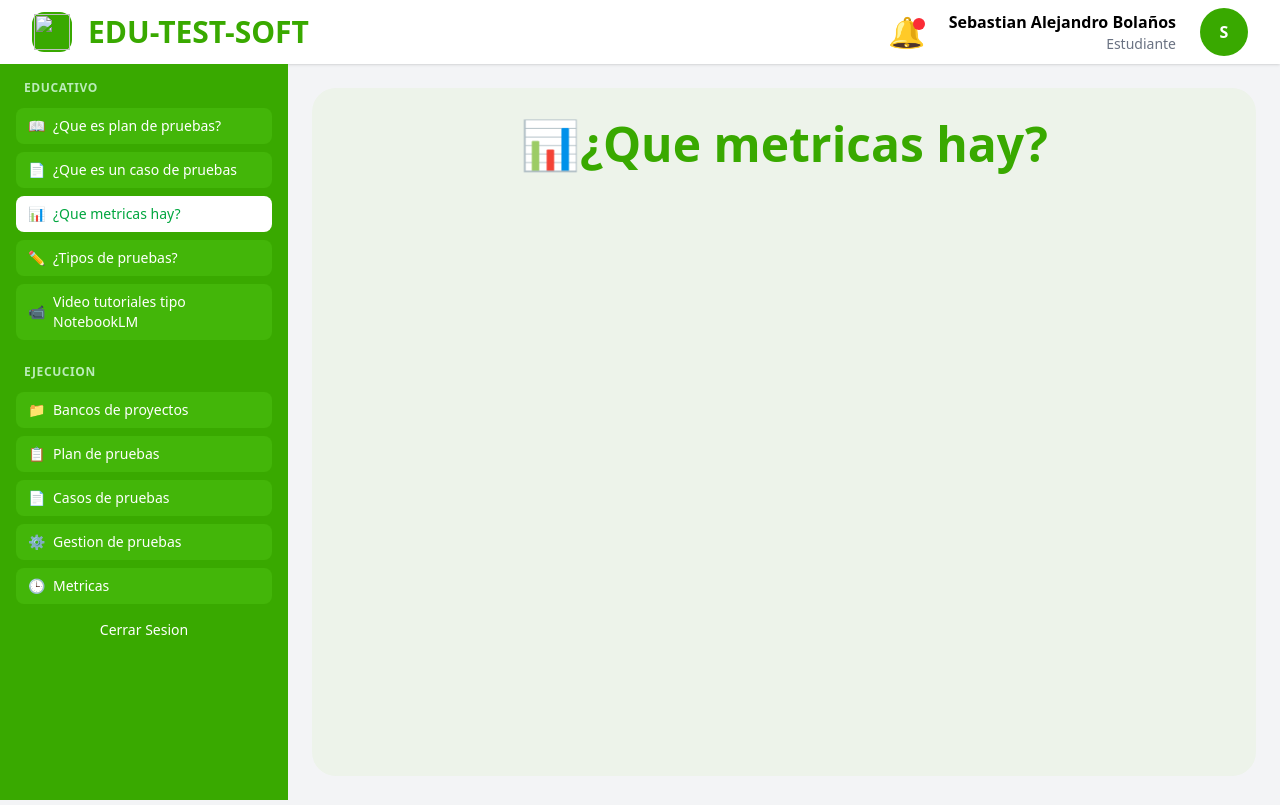
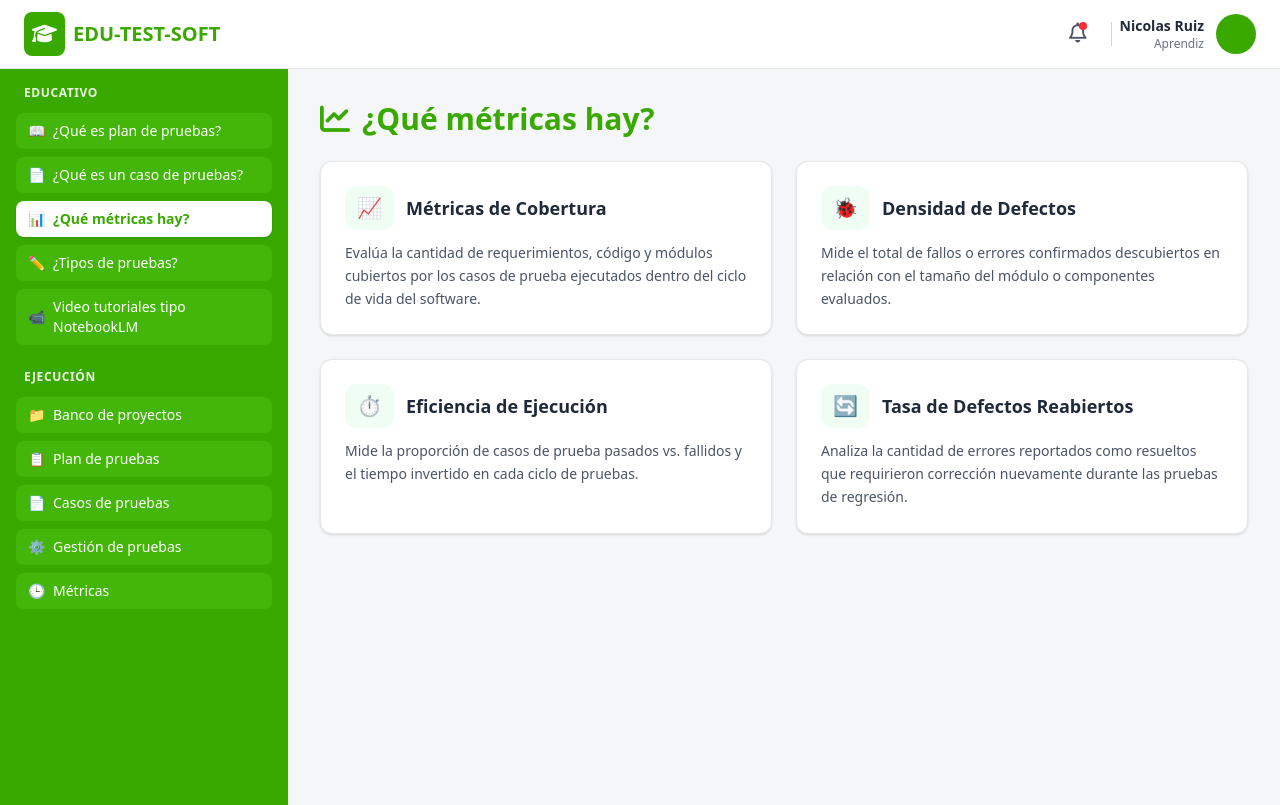
Before and after one commit to nicolasruizc05/Edu-test-soft, a website: page Edu-Metricas.html in a window 1280 px wide. Drawn offline with Linux system fonts and the light colour scheme.

Commit message:
subir Edu-Metricas

```diff
--- a/Edu-Metricas.html
+++ b/Edu-Metricas.html
@@ -1,157 +1,202 @@
 <!DOCTYPE html>
 <html lang="es">
+
 <head>
     <meta charset="UTF-8">
     <meta name="viewport" content="width=device-width, initial-scale=1.0">
-    <link rel="stylesheet" href="src/output.css">
-    <title>EDU-TEST-SOFT</title>
+    <link class="styles" rel="stylesheet" href="src/output.css">
+    <link rel="stylesheet" href="https://cdnjs.cloudflare.com/ajax/libs/font-awesome/6.4.0/css/all.min.css">
+    <title>EDU-TEST-SOFT - ¿Qué métricas hay?</title>
+    <!-- Estilo personalizado para el efecto hover de la barra lateral -->
+    <style>
+        .btn-sidebar-sena {
+            background-color: #43b609;
+            color: #ffffff;
+            transition: all 0.2s ease-in-out;
+        }
 
-
+        .btn-sidebar-sena:hover {
+            background-color: #ffffff !important;
+            color: #39a900 !important;
+        }
+    </style>
 </head>
 
-<body>
-    <body class="bg-gray-100">
+<body class="bg-gray-50 font-sans min-h-screen flex flex-col">
+
+    <!-- CABECERA (HEADER) -->
+    <header class="bg-white border-b border-gray-200 px-6 py-3 flex justify-between items-center z-10">
+        <!-- Logo Institucional como enlace a página principal -->
+        <a href="pagina_principal.html"
+            class="flex items-center space-x-2 font-bold text-xl hover:opacity-90 transition" style="color: #39a900;">
+            <div class="text-white p-2 rounded-lg" style="background-color: #39a900;">
+                <i class="fa-solid fa-graduation-cap"></i>
+            </div>
+            <span>EDU-TEST-SOFT</span>
+        </a>
+
+        <div class="flex items-center space-x-4">
+            <button class="text-gray-600 hover:text-gray-800 relative">
+                <i class="fa-regular fa-bell text-xl"></i>
+                <span class="absolute top-0 right-0 w-2 h-2 bg-red-500 rounded-full"></span>
+            </button>
+            <div class="border-l border-gray-300 h-6 mx-2"></div>
+            <div class="flex items-center space-x-3">
+                <div class="text-right">
+                    <p class="text-sm font-semibold text-gray-800" id="name"></p>
+                    <p class="text-xs text-gray-500" id="role"></p>
+                </div>
+
+                <div id="avatar-iniciales"
+                    class="w-10 h-10 text-white rounded-full flex items-center justify-center font-bold"
+                    style="background-color: #39a900;">
+                </div>
+            </div>
+        </div>
+    </header>
 
     <!-- CONTENEDOR PRINCIPAL -->
-    <div class="h-screen flex flex-col">
+    <div class="flex flex-1">
 
-        <!--HEADER-->
-        <header class="h-20 bg-white shadow flex justify-between items-center px-8">
+        <!-- BARRA LATERAL -->
+        <aside
+            class="w-72 h-[calc(100vh-64px)] text-white p-4 flex flex-col gap-6 font-sans shrink-0 overflow-y-auto shadow-md"
+            style="background-color: #39a900;">
 
-            <!-- Logo -->
-            <div class="flex items-center gap-4">
+            <!-- Sección: EDUCATIVO -->
+            <div>
+                <h3 class="text-xs font-bold uppercase tracking-wider text-white opacity-90 mb-3 px-2">
+                    EDUCATIVO
+                </h3>
+                <div class="flex flex-col gap-2">
+                    <a href="edu-plan-pruebas.html"
+                        class="btn-sidebar-sena flex items-center gap-2 px-3 py-2 text-sm font-medium rounded-lg">
+                        <span>📖</span><span>¿Qué es plan de pruebas?</span>
+                    </a>
+                    <a href="edu-caso-pruebas.html"
+                        class="btn-sidebar-sena flex items-center gap-2 px-3 py-2 text-sm font-medium rounded-lg">
+                        <span>📄</span><span>¿Qué es un caso de pruebas?</span>
+                    </a>
+                    <!-- Elemento Activo -->
+                    <a href="#"
+                        class="flex items-center gap-2 px-3 py-2 bg-white text-sm font-bold rounded-lg shadow-sm"
+                        style="color: #39a900;">
+                        <span>📊</span><span>¿Qué métricas hay?</span>
+                    </a>
+                    <a href="Edu-Tipos-Pruebas.html"
+                        class="btn-sidebar-sena flex items-center gap-2 px-3 py-2 text-sm font-medium rounded-lg">
+                        <span>✏️</span><span>¿Tipos de pruebas?</span>
+                    </a>
+                    <a href="videos_Tutiorales.html"
+                        class="btn-sidebar-sena flex items-center gap-2 px-3 py-2 text-sm font-medium rounded-lg">
+                        <span>📹</span><span>Video tutoriales tipo NotebookLM</span>
+                    </a>
+                </div>
+            </div>
 
-                <div class="w-10 h-10 rounded-xl bg-[#39a900] flex justify-center items-center">
+            <!-- Sección: EJECUCIÓN -->
+            <div>
+                <h3 class="text-xs font-bold uppercase tracking-wider text-white opacity-90 mb-3 px-2">
+                    EJECUCIÓN
+                </h3>
+                <div class="flex flex-col gap-2">
+                    <a href="banco_de_proyectos.html"
+                        class="btn-sidebar-sena flex items-center gap-2 px-3 py-2 text-sm font-medium rounded-lg">
+                        <span>📁</span><span>Banco de proyectos</span>
+                    </a>
+                    <a href="plan_de_pruebas.html"
+                        class="btn-sidebar-sena flex items-center gap-2 px-3 py-2 text-sm font-medium rounded-lg">
+                        <span>📋</span><span>Plan de pruebas</span>
+                    </a>
+                    <a href="casos_de_pruebas.html"
+                        class="btn-sidebar-sena flex items-center gap-2 px-3 py-2 text-sm font-medium rounded-lg">
+                        <span>📄</span><span>Casos de pruebas</span>
+                    </a>
+                    <a href="#"
+                        class="btn-sidebar-sena flex items-center gap-2 px-3 py-2 text-sm font-medium rounded-lg">
+                        <span>⚙️</span><span>Gestión de pruebas</span>
+                    </a>
+                    <a href="metricas.html"
+                        class="btn-sidebar-sena flex items-center gap-2 px-3 py-2 text-sm font-medium rounded-lg">
+                        <span>🕒</span><span>Métricas</span>
+                    </a>
+                </div>
+            </div>
+        </aside>
 
-                    <img src="img/30e0ec13-211c-4ae3-9c57-1874f6b2faf1.png" class="w-9 h-9">
+        <!-- ÁREA DE CONTENIDO (MAIN) -->
+        <main id="que-metricas" class="flex-1 p-8 bg-gray-100/60 overflow-y-auto scroll-smooth">
 
+            <!-- Título de Sección -->
+            <div class="flex items-center space-x-3 mb-6">
+                <i class="fa-solid fa-chart-line text-3xl" style="color: #39a900;"></i>
+                <h1 class="text-3xl font-bold" style="color: #39a900;">¿Qué métricas hay?</h1>
+            </div>
+
+            <!-- Tarjetas Interactivas de Contenido -->
+            <div class="grid grid-cols-1 md:grid-cols-2 gap-6 max-w-5xl">
+
+                <!-- Métricas de Cobertura -->
+                <div class="bg-white border border-gray-200 rounded-xl p-6 shadow-sm hover:shadow-md transition">
+                    <div class="flex items-center space-x-3 mb-3">
+                        <div class="bg-green-50 px-3 py-2 rounded-xl text-xl font-bold" style="color: #39a900;">
+                            📈
+                        </div>
+                        <h2 class="font-bold text-gray-800 text-lg">Métricas de Cobertura</h2>
+                    </div>
+                    <p class="text-sm text-gray-600 leading-relaxed">
+                        Evalúa la cantidad de requerimientos, código y módulos cubiertos por los casos de prueba
+                        ejecutados dentro del ciclo de vida del software.
+                    </p>
                 </div>
 
-                <h1 class="text-3xl font-bold text-[#39a900]">
-                    EDU-TEST-SOFT
-                </h1>
-
-            </div>
-
-            <!-- Usuario -->
-            <div class="flex items-center gap-6">
-
-                <div class="relative text-3xl">
-
-                    🔔
-
-                    <span class="absolute top-1 right-0 w-3 h-3 bg-red-500 rounded-full"></span>
-
+                <!-- Densidad de Defectos -->
+                <div class="bg-white border border-gray-200 rounded-xl p-6 shadow-sm hover:shadow-md transition">
+                    <div class="flex items-center space-x-3 mb-3">
+                        <div class="bg-green-50 px-3 py-2 rounded-xl text-xl font-bold" style="color: #39a900;">
+                            🐞
+                        </div>
+                        <h2 class="font-bold text-gray-800 text-lg">Densidad de Defectos</h2>
+                    </div>
+                    <p class="text-sm text-gray-600 leading-relaxed">
+                        Mide el total de fallos o errores confirmados descubiertos en relación con el tamaño del módulo
+                        o componentes evaluados.
+                    </p>
                 </div>
 
-                <div class="text-right">
-
-                    <h2 class="font-semibold">
-                        Sebastian Alejandro Bolaños
-                    </h2>
-
-                    <p class="text-gray-500 text-sm">
-                        Estudiante
+                <!-- Eficiencia de Ejecución -->
+                <div class="bg-white border border-gray-200 rounded-xl p-6 shadow-sm hover:shadow-md transition">
+                    <div class="flex items-center space-x-3 mb-3">
+                        <div class="bg-green-50 px-3 py-2 rounded-xl text-xl font-bold" style="color: #39a900;">
+                            ⏱️
+                        </div>
+                        <h2 class="font-bold text-gray-800 text-lg">Eficiencia de Ejecución</h2>
+                    </div>
+                    <p class="text-sm text-gray-600 leading-relaxed">
+                        Mide la proporción de casos de prueba pasados vs. fallidos y el tiempo invertido en cada ciclo
+                        de pruebas.
                     </p>
-
                 </div>
 
-                <div class="w-12 h-12 rounded-full bg-[#39a900] flex justify-center items-center text-white font-bold">
-                    S
+                <!-- Tasa de Reabiertos -->
+                <div class="bg-white border border-gray-200 rounded-xl p-6 shadow-sm hover:shadow-md transition">
+                    <div class="flex items-center space-x-3 mb-3">
+                        <div class="bg-green-50 px-3 py-2 rounded-xl text-xl font-bold" style="color: #39a900;">
+                            🔄
+                        </div>
+                        <h2 class="font-bold text-gray-800 text-lg">Tasa de Defectos Reabiertos</h2>
+                    </div>
+                    <p class="text-sm text-gray-600 leading-relaxed">
+                        Analiza la cantidad de errores reportados como resueltos que requirieron corrección nuevamente
+                        durante las pruebas de regresión.
+                    </p>
                 </div>
 
             </div>
-
-        </header>
-
-        <!--CUERPO-->
-        <div class="flex flex-1">
-
-            <!-- MENÚ -->
-            <!--Sidebar-->
-        <aside
-            class="w-72 h-[calc(100vh-64px)] bg-[#39a900] text-white p-4 flex flex-cols gap-6 font-sans shrink-0 overflow-y-auto">
-            <!--seccion:EDUCATIVO-->
-            <div>
-
-                <h3 class="text-xs font-bold uppercase tracking-wider text-green-100 opacity-80 mb-3 px-2">
-                    EDUCATIVO
-
-                </h3>
-
-                <div class="flex flex-col gap-2">
-                    <a href="edu-plan-pruebas.html"
-                        class="flex items-center gap-2 px-3 py-2 bg-[#43b609] text-sm font-medium rounded-lg transition-colors hover:bg-white hover:text-green-600">
-                        📖<span>¿Que es plan de pruebas?</span>
-                    </a>
-                    <a href="edu-caso-pruebas.html"
-                        class="flex items-center gap-2 px-3 py-2 bg-[#43b609] text-sm font-medium rounded-lg transition-colors hover:bg-white hover:text-green-600">
-                        📄<span>¿Que es un caso de pruebas</span>
-                    </a>
-                    <a href="Edu-Metricas.html"
-                        class="flex items-center gap-2 px-3 py-2 bg-white text-green-600 text-sm font-medium rounded-lg transition-colors">
-                        📊<span>¿Que metricas hay?</span>
-                    </a>
-                    <a href="Edu-Tipos-Pruebas.html"
-                        class="flex items-center gap-2 px-3 py-2 bg-[#43b609] text-sm font-medium rounded-lg transition-colors hover:bg-white hover:text-green-600">
-                        ✏️<span>¿Tipos de pruebas?</span>
-                    </a>
-                    <a href="videos_Tutiorales.html"
-                        class="flex items-center gap-2 px-3 py-2 bg-[#43b609] text-sm font-medium rounded-lg transition-colors hover:bg-white hover:text-green-600">
-                        📹<span>Video tutoriales tipo NotebookLM</span>
-                    </a>
-
-                </div>
-                <!--seccion:EJECUCION-->
-
-                <br>
-
-                <div>
-                    <h3 class="text-xs font-bold uppercase tracking-wider text-green-100 opacity-80 mb-3 px-2">
-                        EJECUCION
-                    </h3>
-                    <div class="flex flex-col gap-2">
-                        <a href="banco_de_proyecto.html"
-                            class="flex items-center gap-2 px-3 py-2 bg-[#43b609] hover:bg-white hover:text-green-600 text-sm font-medium rounded-lg transition-colors">
-                            📁<span>Bancos de proyectos</span>
-                        </a>
-                        <a href="plan_de_pruebas.html"
-                            class="flex items-center gap-2 px-3 py-2 bg-[#43b609] hover:bg-white hover:text-green-600 text-sm font-medium rounded-lg transition-colors">
-                            📋<span>Plan de pruebas</span>
-                        </a>
-                        <a href="casos_de_pruebas.html"
-                            class="flex items-center gap-2 px-3 py-2 bg-[#43b609] hover:bg-white hover:text-green-600 text-sm font-medium rounded-lg transition-colors">
-                            📄<span>Casos de pruebas</span>
-                        </a>
-                        <a href="#"
-                            class="flex items-center gap-2 px-3 py-2 bg-[#43b609] hover:bg-white hover:text-green-600 text-sm font-medium rounded-lg transition-colors">
-                            ⚙️<span>Gestion de pruebas</span>
-                        </a>
-                        <a href="metricas.html"
-                            class="flex items-center gap-2 px-3 py-2 bg-[#43b609] hover:bg-white hover:text-green-600 text-sm font-medium rounded-lg transition-colors">
-                            🕒<span>Metricas</span>
-                        </a>
-                        <a href="index.html", id="cierre",
-                            class="flex items-center gap-2 px-3 py-2  bg-[bg-white] hover:bg-white hover:text-red-600 text-sm font-medium rounded-lg transition-colors text justify-center" onclick="cerrar()">
-                            <span>Cerrar Sesion</span>
-                        </a>
-                    </div>
-                </div>
-            </div>
-        </aside>
-            <!-- CONTENIDO -->
-            <main class="flex-1 p-6">
-
-                <div class="bg-[#edf3ea] rounded-3xl h-full p-8">
-
-                    <h1 class="text-5xl font-bold text-[#39a900] text-center">
-                         📊¿Que metricas hay?
-                    </h1>
-                </div>
-            </main>
-        </div>
+        </main>
     </div>
     <script src="JS/script.js"></script>
+
 </body>
-</body>
+
 </html>
```
